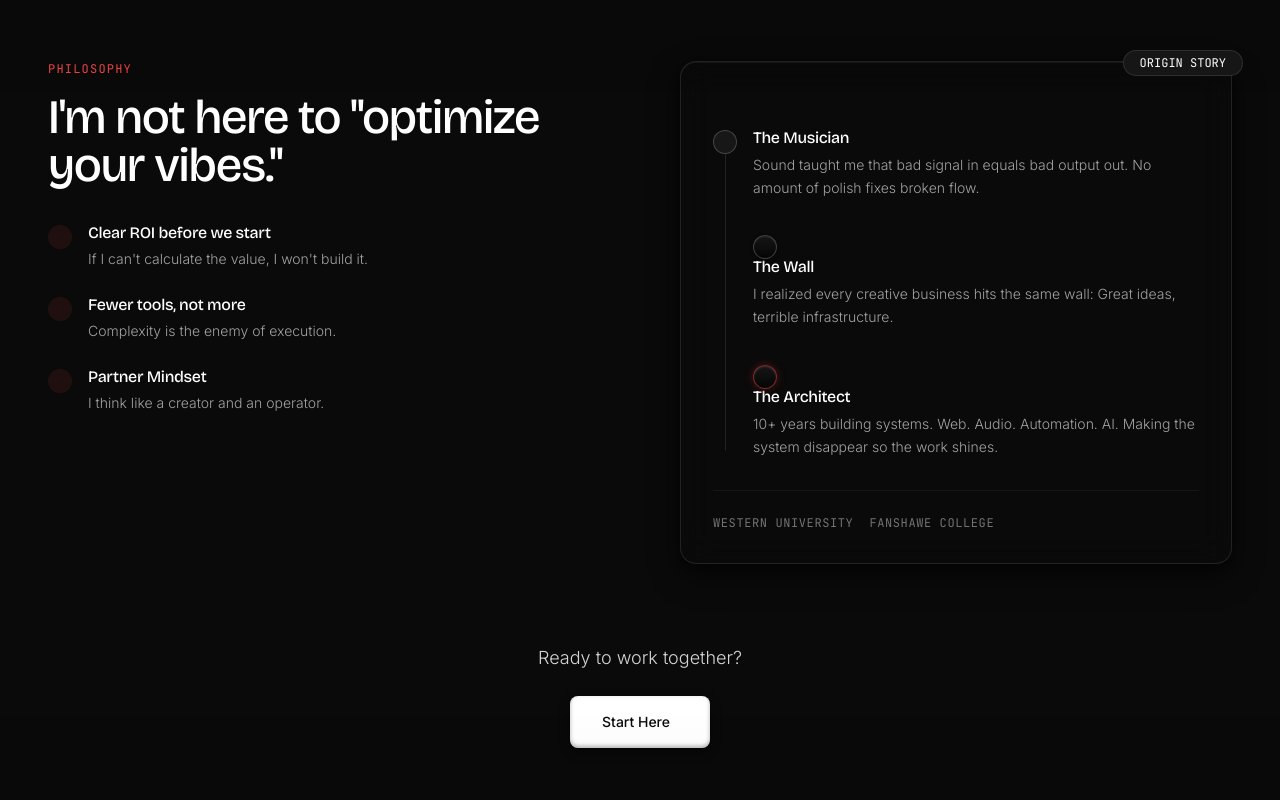
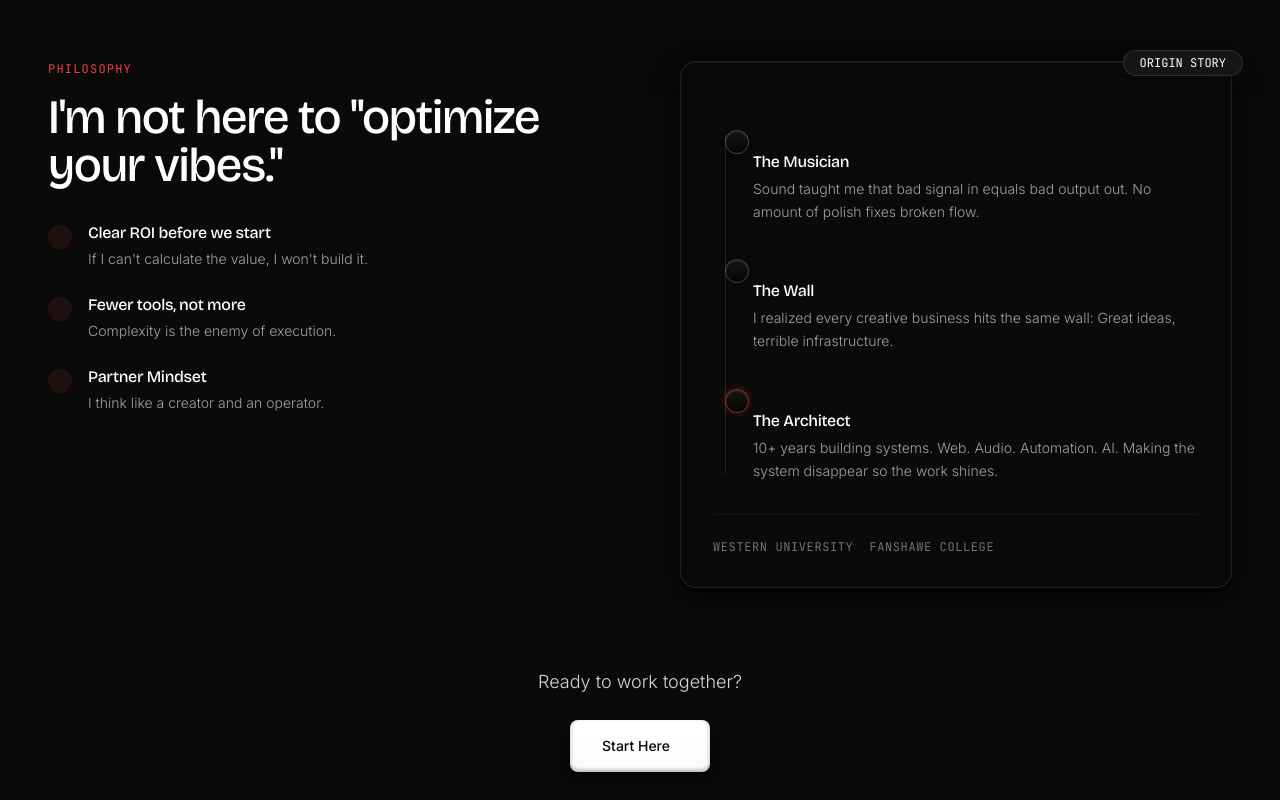
Before and after one commit to TheMarshall7/Brian-Marshall, a React (Vite) app: page / in a window 1280 px wide. Shown: the part 3680-4480 px from the top of the page. Built offline with nearby package versions, Linux system fonts and the light colour scheme; some icons are missing.

Commit message:
Fix timeline dot alignment - position all dots to match vertical line

```diff
--- a/src/pages/Home.tsx
+++ b/src/pages/Home.tsx
@@ -433,21 +433,21 @@ export default function Home() {
               <div className="space-y-8 relative">
                 <div className="absolute left-3 top-2 bottom-2 w-px bg-white/10"></div>
                 <div className="relative pl-10">
-                  <div className="absolute left-3 top-1 w-6 h-6 rounded-full bg-neutral-900 border border-white/20 flex items-center justify-center z-10 -translate-x-1/2">
+                  <div className="timeline-dot absolute left-[-40px] top-1 w-6 h-6 rounded-full bg-neutral-900 border border-white/20 flex items-center justify-center z-10 translate-x-1/2">
                     <iconify-icon icon="solar:music-note-linear" className="text-neutral-500" width="12"></iconify-icon>
                   </div>
                   <h4 className="text-white font-medium mb-1">The Musician</h4>
                   <p className="text-sm text-neutral-400 leading-relaxed">Sound taught me that bad signal in equals bad output out. No amount of polish fixes broken flow.</p>
                 </div>
                 <div className="relative pl-10">
-                  <div className="timeline-dot absolute left-3 top-1 w-6 h-6 rounded-full bg-neutral-900 border border-white/20 flex items-center justify-center z-10 -translate-x-1/2">
+                  <div className="timeline-dot absolute left-[-40px] top-1 w-6 h-6 rounded-full bg-neutral-900 border border-white/20 flex items-center justify-center z-10 translate-x-1/2">
                     <iconify-icon icon="solar:bricks-linear" className="text-neutral-500" width="12"></iconify-icon>
                   </div>
                   <h4 className="text-white font-medium mb-1">The Wall</h4>
                   <p className="text-sm text-neutral-400 leading-relaxed">I realized every creative business hits the same wall: Great ideas, terrible infrastructure.</p>
                 </div>
                 <div className="relative pl-10">
-                  <div className="timeline-dot timeline-dot-active absolute left-3 top-1 w-6 h-6 rounded-full bg-neutral-900 border border-red-500/50 flex items-center justify-center z-10 -translate-x-1/2">
+                  <div className="timeline-dot timeline-dot-active absolute left-[-40px] top-1 w-6 h-6 rounded-full bg-neutral-900 border border-red-500/50 flex items-center justify-center z-10 translate-x-1/2">
                     <iconify-icon icon="solar:code-circle-linear" className="text-red-400" width="12"></iconify-icon>
                   </div>
                   <h4 className="text-white font-medium mb-1">The Architect</h4>
```
